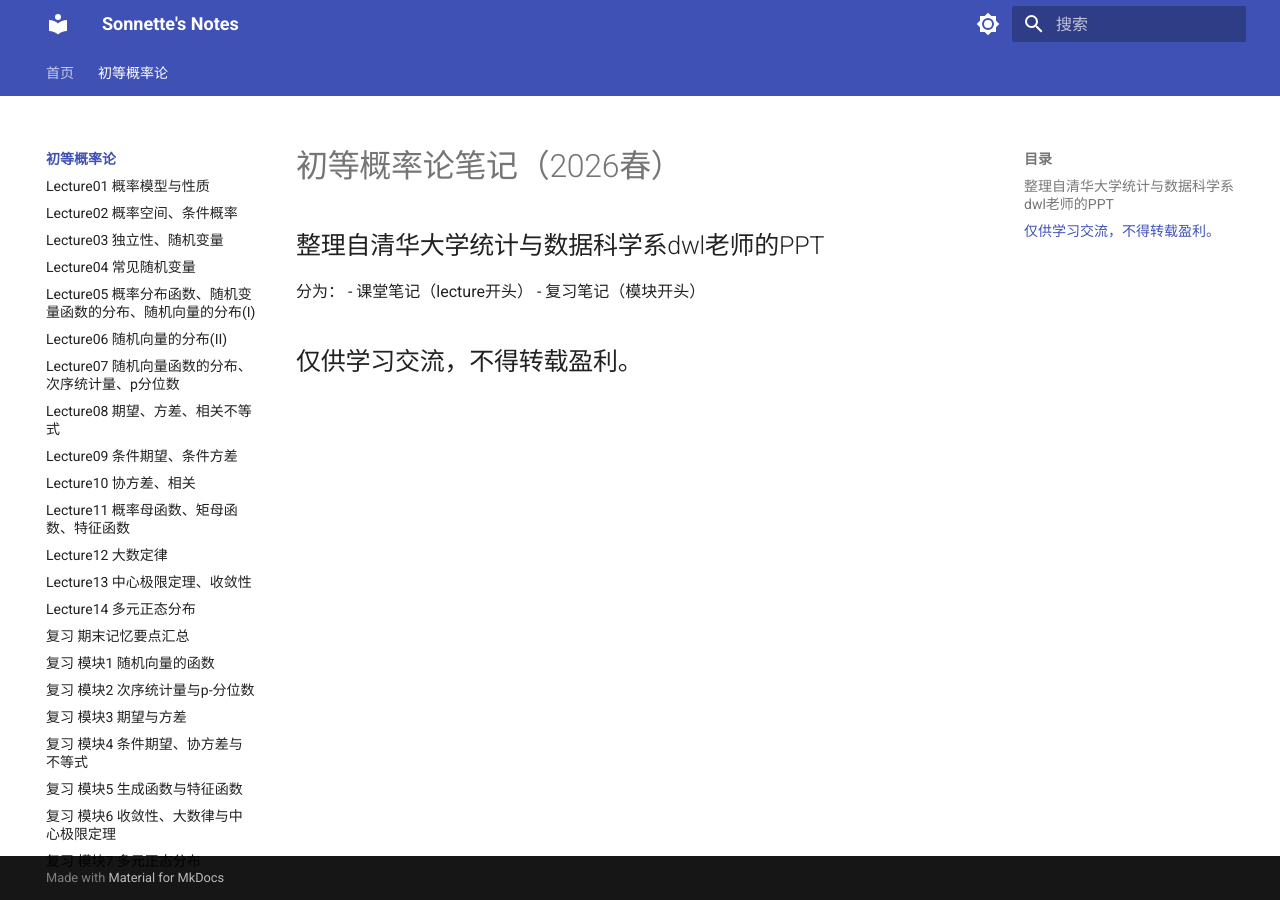
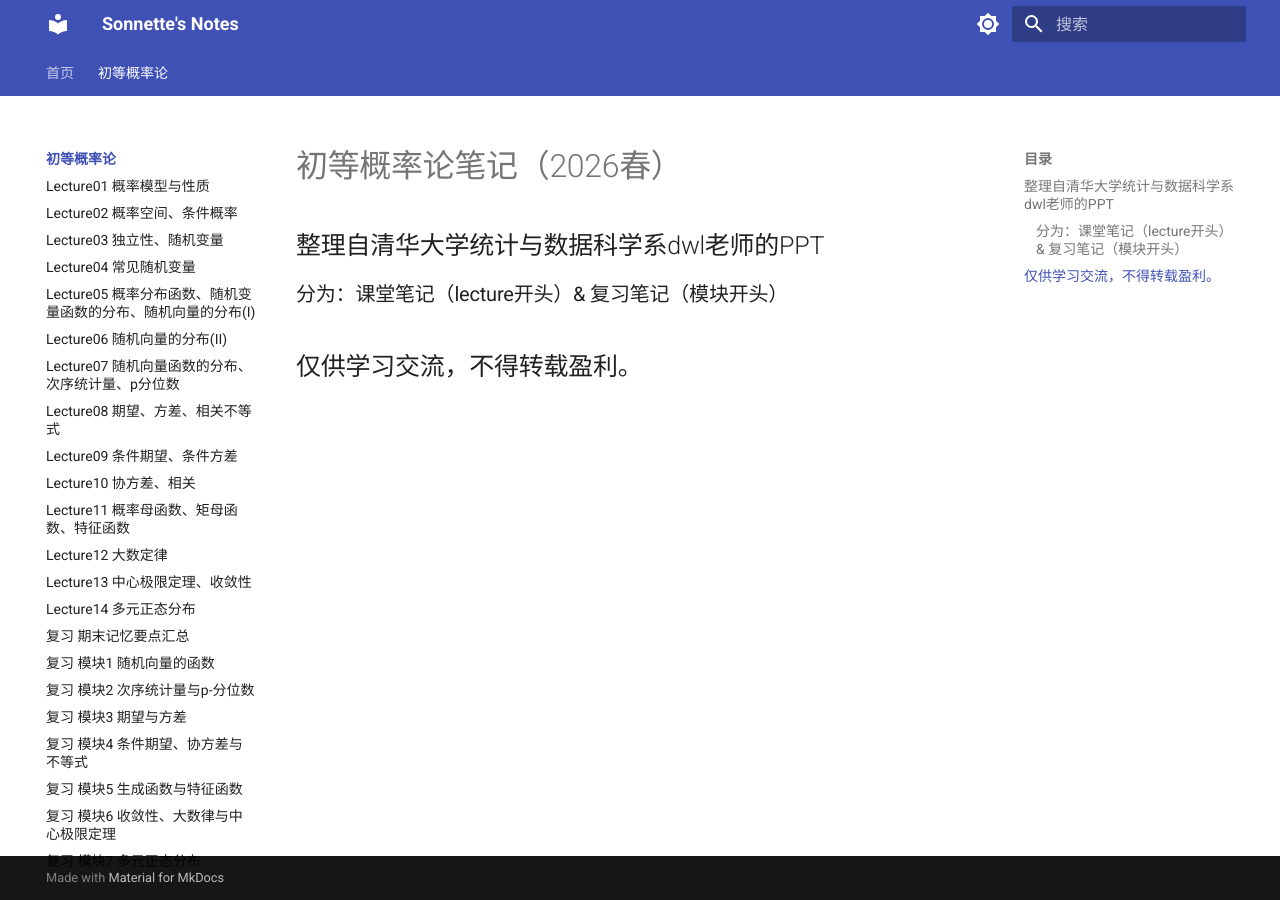
Before and after one commit to Sonnette51/stat_notes_sonnette, an MkDocs documentation site: the page built from docs/初等概率论/index.md, in a window 1280 px wide. Built offline with MkDocs 1.6.1 and Material for MkDocs 9.7.7, drawn with Linux system fonts in a browser that asks for light colours.

Commit message:
Update index.md

```diff
--- a/docs/初等概率论/index.md
+++ b/docs/初等概率论/index.md
@@ -1,6 +1,4 @@
 # 初等概率论笔记（2026春）
 ## 整理自清华大学统计与数据科学系dwl老师的PPT
-分为：
-- 课堂笔记（lecture开头）
-- 复习笔记（模块开头）
+### 分为：课堂笔记（lecture开头）& 复习笔记（模块开头）
 ## 仅供学习交流，不得转载盈利。
```
